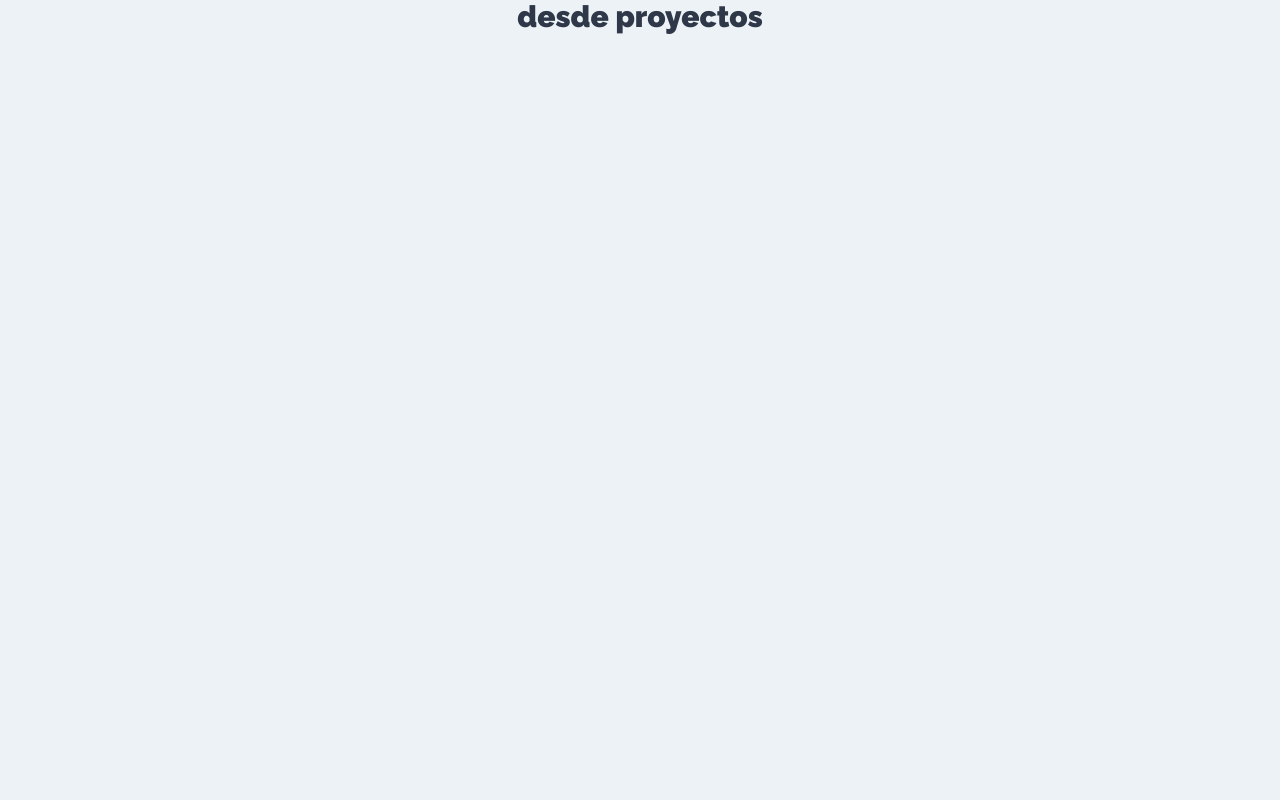
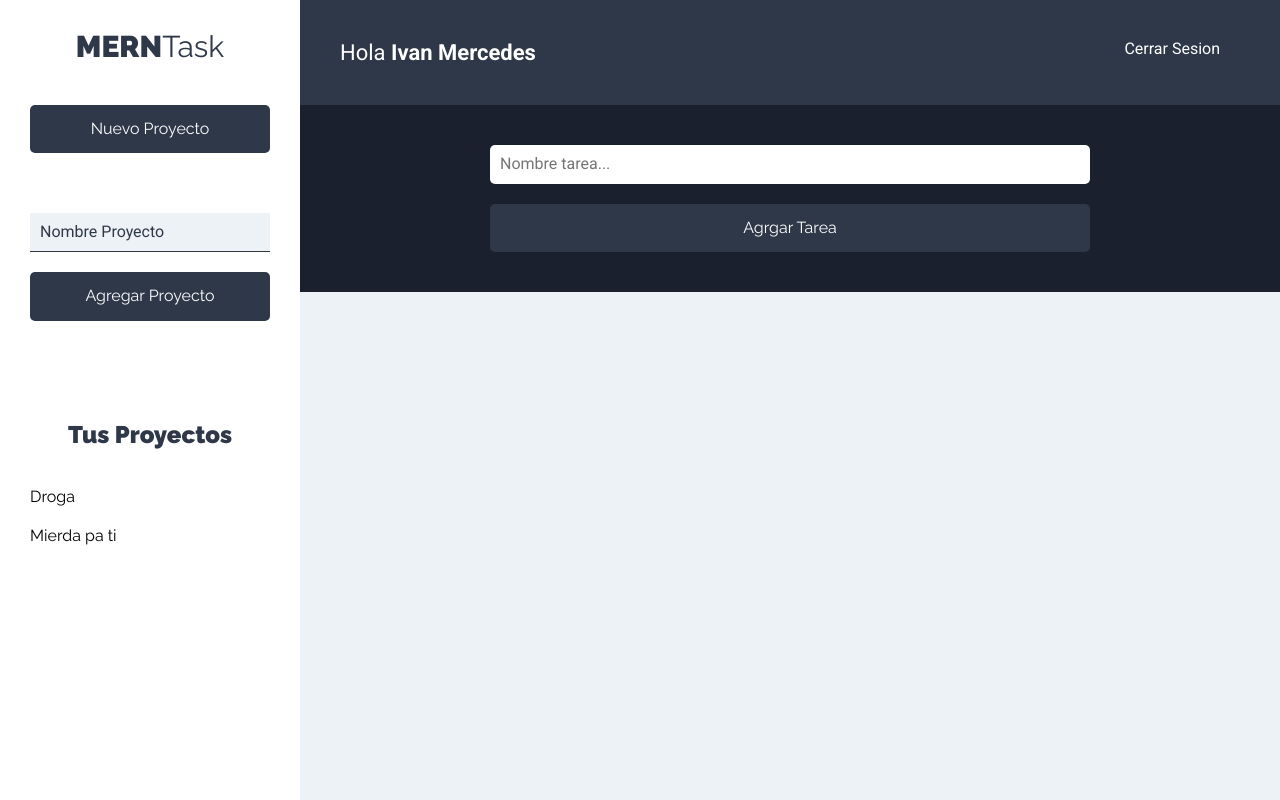
Before and after one commit to ivanmercedes/merntask, a React (Create React App) app: page /proyectos in a window 1280 px wide. Built offline with nearby package versions, Linux system fonts and the light colour scheme.

Commit message:
Nuevos componentes

```diff
--- a/src/components/auth/Login.js
+++ b/src/components/auth/Login.js
@@ -1,16 +1,35 @@
-import React from 'react';
-
+import React, { useState } from 'react';
+import { Link } from 'react-router-dom';
 const Login = () => {
 
-    const onChange =() =>{
+    // State para iniciar sesion
+    const [ usuario, guardarUsuario ] = useState({
+        email:'',
+        password:''
+    });
 
+    // extraer usuario
+    const { email, password } = usuario;
+
+    const onChange = e =>{
+        guardarUsuario({
+            ...usuario,
+            [e.target.name] : e.target.value
+        });
+    }
+
+    // cuando el usario quiere iniciar sesion
+    const onSubmit = e =>{
+        e.preventDefault();
     }
     return (
         <div className="form-usuario">
             <div className="contenedor-form sombra-dark">
                 <h1>Iniciar Sesion</h1>
 
-                <fom>
+                <form
+                 onSubmit={onSubmit}
+                >
                     <div className="campo-form">
                         <label htmlFor="email">Email</label>
                         <input
@@ -18,6 +37,7 @@ const Login = () => {
                         id="email"
                         name="email"
                         placeholder="Tu Email"
+                        value={email}
                         onChange={onChange}
                         />
                     </div>
@@ -29,6 +49,7 @@ const Login = () => {
                         id="password"
                         name="password"
                         placeholder="Tu Password"
+                        value={password}
                         onChange={onChange}
                         />
                     </div>
@@ -40,7 +61,11 @@ const Login = () => {
                          value="Iniciar Sesion"
                         />
                     </div>
-                </fom>
+                </form>
+
+                <Link to={'/nueva-cuenta'} className="enlace-cuenta">
+                    Obtener Cuenta
+                </Link>
             </div>
         </div>
      );
--- a/src/components/auth/NuevaCuenta.js
+++ b/src/components/auth/NuevaCuenta.js
@@ -1,8 +1,109 @@
-import React from 'react';
+import React, { useState } from 'react';
+import { Link } from 'react-router-dom';
+const NuevaCuenta = () => {
 
-const NuevaCuenta = () => {
+    // State para iniciar sesion
+    const [ usuario, guardarUsuario ] = useState({
+        nombre:'',
+        email:'',
+        password:'',
+        confirmar: ''
+    });
+
+    // extraer usuario
+    const { nombre, email, password, confirmar } = usuario;
+
+    const onChange = e =>{
+        guardarUsuario({
+            ...usuario,
+            [e.target.name] : e.target.value
+        });
+    }
+
+    // cuando el usario quiere iniciar sesion
+    const onSubmit = e =>{
+        e.preventDefault();
+
+        // validar que no haya campos vacios
+
+        // Password minimo 6 caracteres
+
+        // Los 2 passwords sean iguales
+
+        // Pasarlo al action
+
+
+    }
     return (
-        <h1>desde nueva cuenta</h1>
+        <div className="form-usuario">
+            <div className="contenedor-form sombra-dark">
+                <h1>Obtener una cuenta</h1>
+
+                <form
+                 onSubmit={onSubmit}
+                >
+                    <div className="campo-form">
+                        <label htmlFor="nombre">Nombre</label>
+                        <input
+                        type="text"
+                        id="nombre"
+                        name="nombre"
+                        placeholder="Tu Nombre"
+                        value={nombre}
+                        onChange={onChange}
+                        />
+                    </div>
+
+                    <div className="campo-form">
+                        <label htmlFor="email">Email</label>
+                        <input
+                        type="email"
+                        id="email"
+                        name="email"
+                        placeholder="Tu Email"
+                        value={email}
+                        onChange={onChange}
+                        />
+                    </div>
+
+                    <div className="campo-form">
+                        <label htmlFor="password">Password</label>
+                        <input
+                        type="password"
+                        id="password"
+                        name="password"
+                        placeholder="Tu Password"
+                        value={password}
+                        onChange={onChange}
+                        />
+                    </div>
+
+                    <div className="campo-form">
+                        <label htmlFor="confirmar">Confirmar Password</label>
+                        <input
+                        type="password"
+                        id="confirmar"
+                        name="confirmar"
+                        placeholder="Repite tu Password"
+                        value={confirmar}
+                        onChange={onChange}
+                        />
+                    </div>
+
+                    <div className="campo-form">
+                        <input
+                        type="submit"
+                         className="btn btn-primario btn-block"
+                         value="Registrarme"
+                        />
+                    </div>
+                </form>
+
+                <Link to={'/'} className="enlace-cuenta">
+                    Volver a Iniciar Sesion
+                </Link>
+            </div>
+        </div>
      );
 }
 
--- /dev/null
+++ b/src/components/layout/Barra.js
@@ -0,0 +1,15 @@
+import React from 'react'
+
+const Barra = () => {
+    return (
+        <header className="app-header">
+            <p className="nombre-usuario">Hola <span>Ivan Mercedes</span></p>
+
+            <nav className="nav-principal">
+                <a href="#!">Cerrar Sesion</a>
+            </nav>
+        </header>
+     );
+}
+
+export default Barra;
--- /dev/null
+++ b/src/components/layout/Sidebar.js
@@ -0,0 +1,21 @@
+import React from 'react';
+import NuevoProyecto from '../proyectos/NuevoProyecto';
+import ListadoProyectos from '../proyectos/ListadoProyectos';
+
+const Sidebar = () => {
+    return (
+        <aside>
+            <h1>MERN<span>Task</span></h1>
+
+            <NuevoProyecto />
+
+            <div className="proyectos">
+                <h2>Tus Proyectos</h2>
+
+                <ListadoProyectos />
+            </div>
+        </aside>
+     );
+}
+
+export default Sidebar;
--- /dev/null
+++ b/src/components/proyectos/ListadoProyectos.js
@@ -0,0 +1,20 @@
+import React from 'react'
+import Proyecto from './Proyecto'
+
+
+const ListadoProyectos = () => {
+
+    const proyectos = [
+        {nombre: 'Droga'},
+        {nombre: 'Mierda pa ti'}
+    ]
+    return (
+        <ul className="listado-proyectos">
+            {proyectos.map(proyecto =>(
+                <Proyecto  proyecto={proyecto} />
+            ))}
+        </ul>
+     );
+}
+
+export default ListadoProyectos;
--- /dev/null
+++ b/src/components/proyectos/NuevoProyecto.js
@@ -0,0 +1,64 @@
+import React, { Fragment, useState } from 'react';
+
+
+const NuevoProyecto = () => {
+
+    // state para proyecto
+    const [proyecto, guardarProyecto] = useState({
+        nombre: ''
+    });
+
+    const onChageProyecto = e =>{
+        guardarProyecto({
+            ...proyecto,
+            [e.target.name] : e.target.value
+        });
+    }
+
+    // Extraer nombre de proyecto
+    const { nombre } = proyecto;
+
+    //cuando el usario envia un proyecto
+    const onSubmitProyecto = e =>{
+        e.preventDefault();
+
+        // Validar proyecto
+
+        // Agragar state
+
+        // Reinicar el form
+
+    }
+
+    return (
+        <Fragment>
+            <button
+            type="button"
+            className="btn btn-block btn-primario"
+            >Nuevo Proyecto</button>
+
+            <form
+            className="formulario-nuevo-proyecto"
+            onSubmit={onSubmitProyecto}
+            >
+                <input
+                type="text"
+                className="input-text"
+                 placeholder="Nombre Proyecto"
+                 name="nombre"
+                 onChange={onChageProyecto}
+                 value={nombre}
+                />
+
+                <input
+                type="submit"
+                className="btn btn-primario btn-block"
+                value="Agregar Proyecto"
+                />
+
+            </form>
+        </Fragment>
+     );
+}
+
+export default NuevoProyecto;
--- /dev/null
+++ b/src/components/proyectos/Proyecto.js
@@ -0,0 +1,17 @@
+import React from 'react'
+
+
+const Proyecto = ({proyecto}) => {
+    return (
+        <li>
+            <button
+            type="button"
+            className="btn btn-blank"
+            >
+                {proyecto.nombre}
+            </button>
+        </li>
+     );
+}
+
+export default Proyecto;
--- a/src/components/proyectos/Proyectos.js
+++ b/src/components/proyectos/Proyectos.js
@@ -1,8 +1,23 @@
 import React from 'react';
+import Sidebar from '../layout/Sidebar';
+import Barra from '../layout/Barra';
+import FormTarea from '../tareas/FormTarea';
 
 const Proyectos = () => {
     return (
-        <h1>desde proyectos</h1>
+        <div className="contenedor-app">
+            <Sidebar />
+
+            <div className="seccion-principal">
+                <Barra />
+                <main>
+                    <FormTarea />
+                    <div className="contenedor-tareas">
+
+                    </div>
+                </main>
+            </div>
+        </div>
      );
 }
 
--- /dev/null
+++ b/src/components/tareas/FormTarea.js
@@ -0,0 +1,28 @@
+import React from 'react';
+
+
+const FormTarea = () => {
+    return (
+        <div className="formulario">
+             <form>
+                 <div className="contenedor-input">
+                     <input type="text"
+                     className="input-text"
+                     placeholder="Nombre tarea..."
+                     name="nombre"
+                     />
+                 </div>
+
+                 <div className="contenedor-input">
+                     <input
+                     type="submit"
+                     className="btn btn-primario btn-block"
+                     value="Agrgar Tarea"
+                     />
+                 </div>
+             </form>
+        </div>
+     );
+}
+
+export default FormTarea;
--- /dev/null
+++ b/src/components/tareas/Tarea.js
@@ -0,0 +1 @@
+import React from 'react';
```
Also changed, not shown: src/components/tareas/ListadoTarea.js (added).
